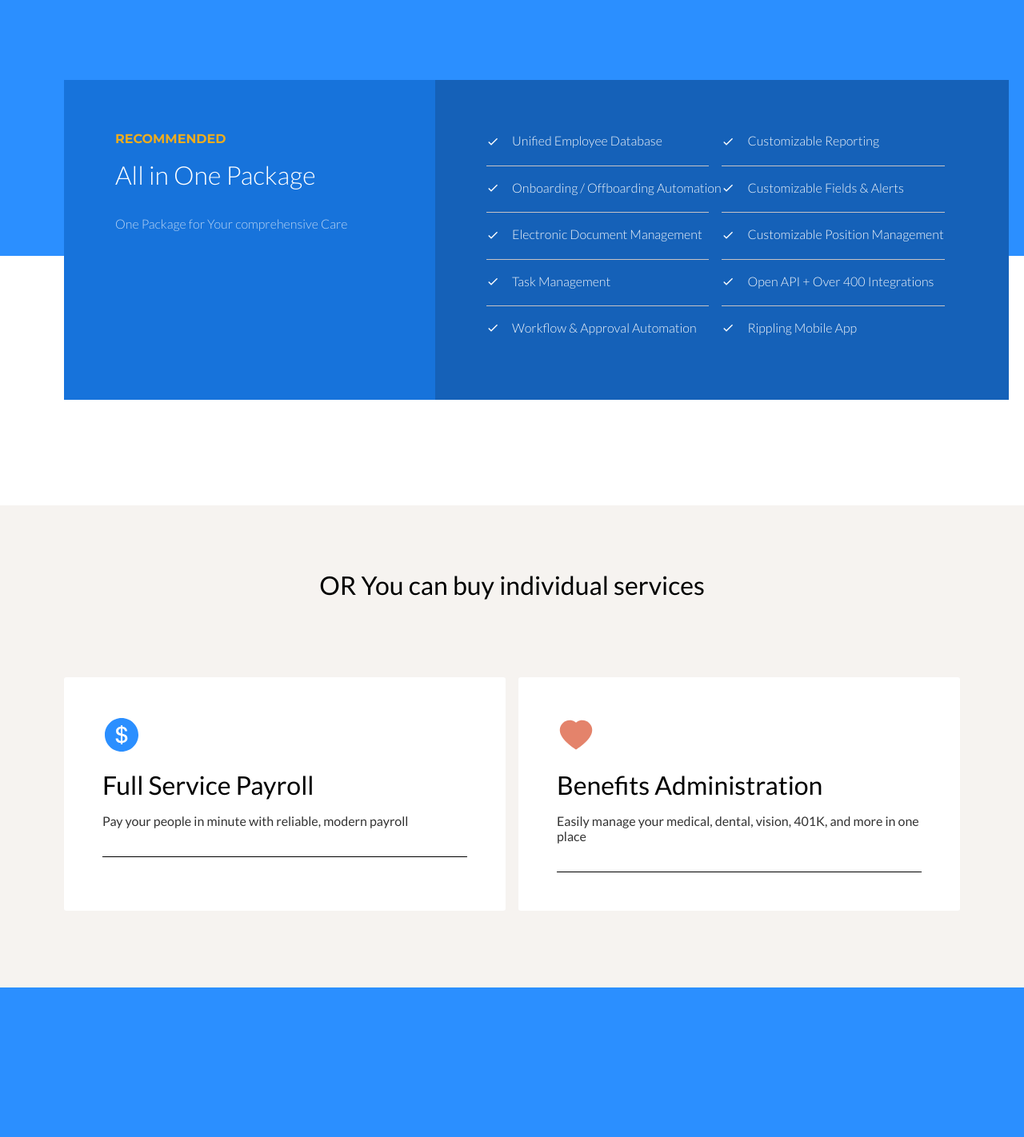
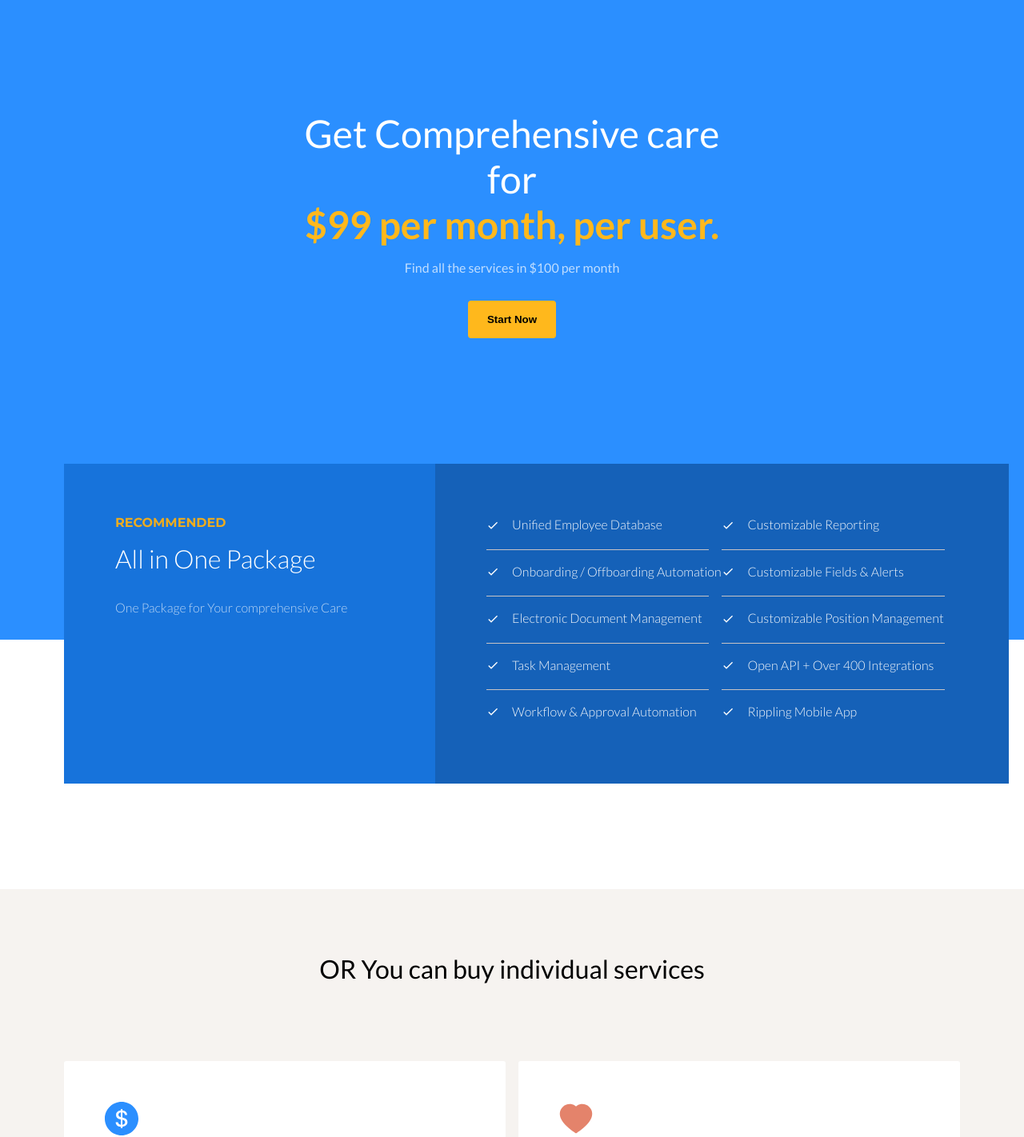
Before and after one commit to gobinda168/r-health, a React (Create React App) app: page / in a window 1280 px wide. Shown: the top 1422 px of the page at 80% size. Built offline with nearby package versions, Linux system fonts and the light colour scheme.

Commit message:
Update: change the order of the sections

```diff
--- a/src/App.tsx
+++ b/src/App.tsx
@@ -5,9 +5,9 @@ import PackageDetails from './pages/packageDetails/PackageDetails';
 
 const App = () => (
   <>
+    <Offer />
     <PackageDetails />
     <Services />
-    <Offer />
   </>
 );
 
--- a/src/pages/offer/Offer.module.scss
+++ b/src/pages/offer/Offer.module.scss
@@ -7,7 +7,8 @@
   justify-content: center;
   background-color: $primary;
   color: $white;
-  height: 80vh;
+  height: 50vh;
+  padding-top: 5rem;
   font-family: 'Lato';
   @media (max-width: 950px) {
     text-align: center;
--- a/src/pages/packageDetails/PackageDetails.module.scss
+++ b/src/pages/packageDetails/PackageDetails.module.scss
@@ -2,6 +2,7 @@
 .container {
   background-color: $primary;
   color: $white;
+  position: relative;
   .top {
     height: 40vh;
     background-color: $primary;
```
Also changed, not shown: 1 other file (tests, documents, lock files or other folders).
